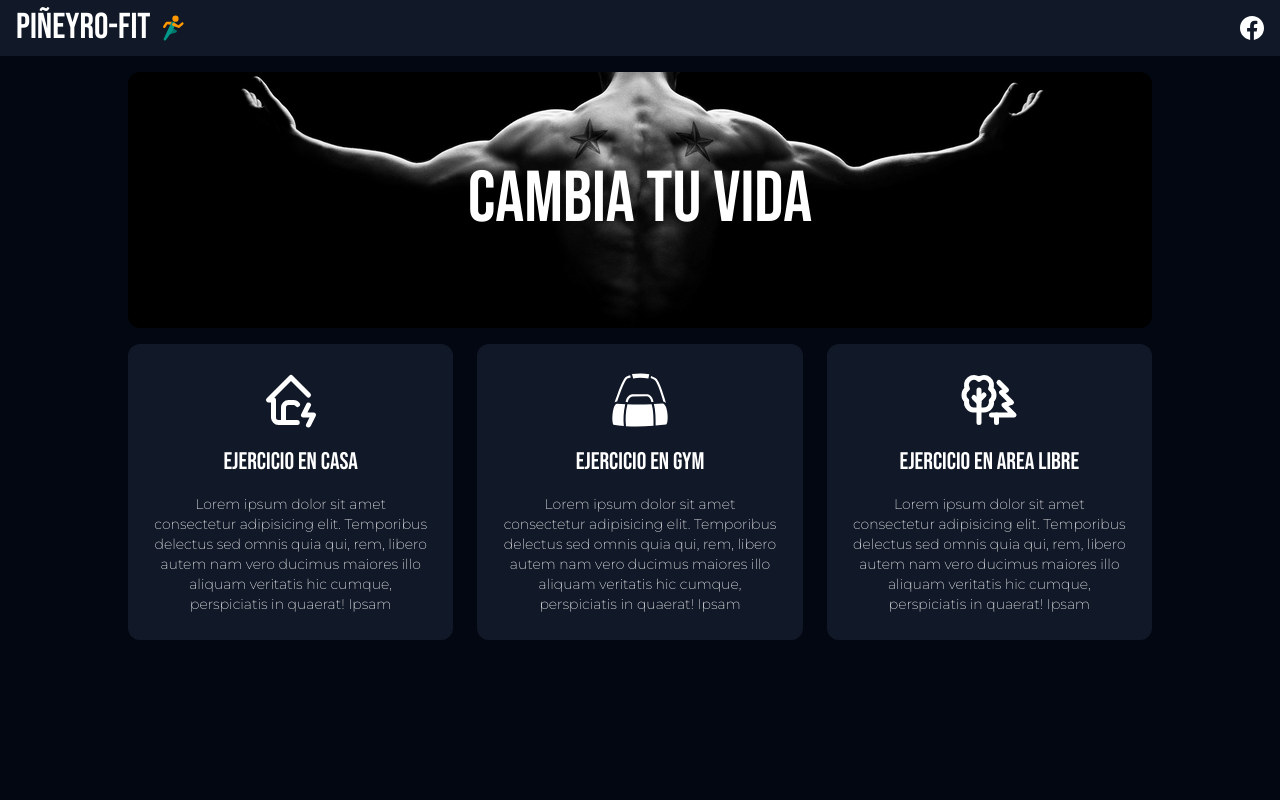
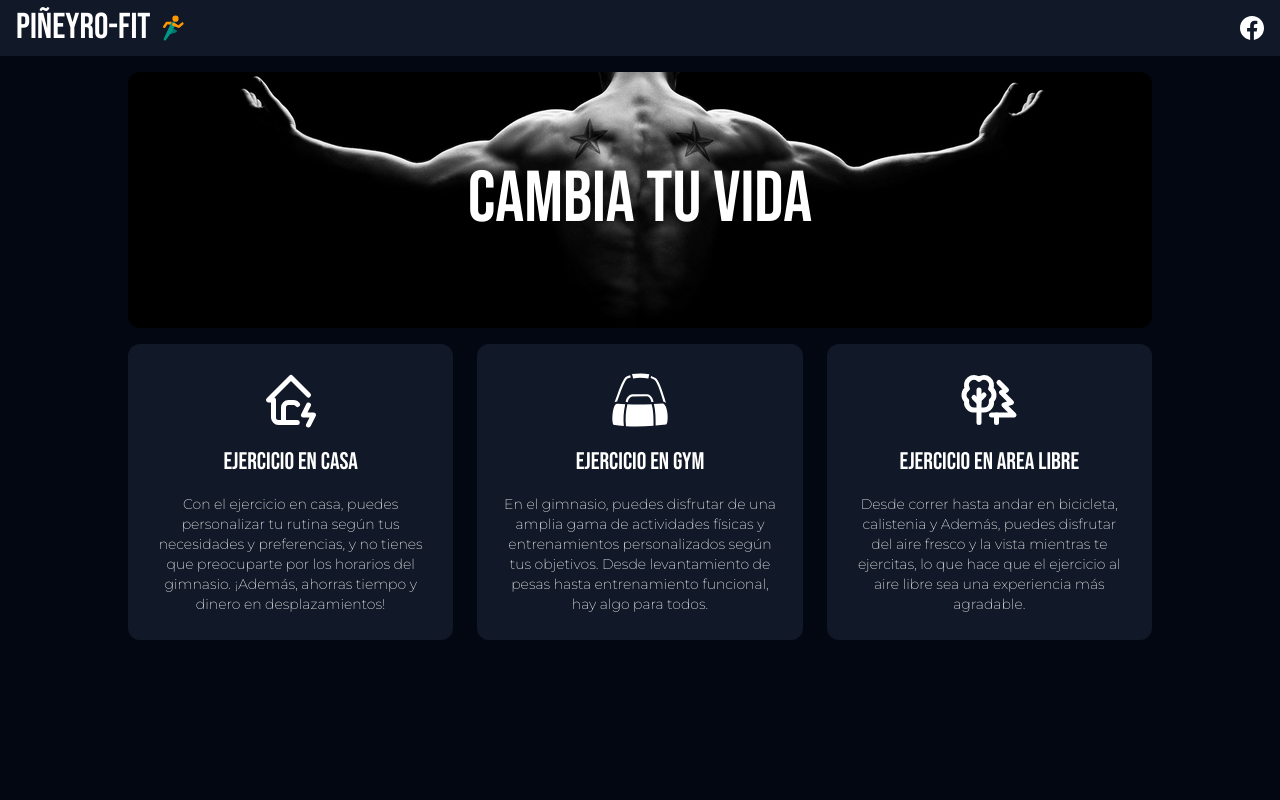
Before and after one commit to JasubiPL/Entrenate-Web, a Next.js app: page / in a window 1280 px wide. Shown: the top 800 px of the page. Built offline with nearby package versions, Linux system fonts and the light colour scheme.

Commit message:
added descriptions to excercises sections

```diff
--- a/pages/index.jsx
+++ b/pages/index.jsx
@@ -17,27 +17,27 @@ export default function Home() {
         <section className='w-full max-w-5xl flex flex-wrap gap-6  justify-center items-start lg:items-center
         lg:flex-nowrap'>
           <Link href='/ejercicioencasa' className='group bg-gray-900 rounded-xl w-full max-w-sm p-6 flex flex-col items-center
+          gap-4 text-center border-2 border-gray-900 hover:border-green-500
+          hover:shadow-lg hover:shadow-green-200 transition-all active:scale-95
+          dev-list-mobile-animation-up'>
+            <TbHomeBolt className='text-6xl group-hover:text-green-500'/>
+            <h2 className='text-2xl'>Ejercicio en Casa</h2>
+            <p className="text-sm font-light">
+              Con el ejercicio en casa, puedes personalizar tu rutina según tus
+              necesidades y preferencias, y no tienes que preocuparte por los horarios
+              del gimnasio. ¡Además, ahorras tiempo y dinero en desplazamientos!
+            </p>
+          </Link>
+          <Link href='/ejercicioengym' className='group bg-gray-900 rounded-xl w-full max-w-sm p-6 flex flex-col items-center
           gap-4 text-center border-2 border-gray-900 hover:border-red-500
           hover:shadow-lg hover:shadow-red-200 transition-all active:scale-95
           dev-list-mobile-animation-up'>
-            <TbHomeBolt className='text-6xl group-hover:text-red-500'/>
-            <h2 className='text-2xl'>Ejercicio en Casa</h2>
-            <p className="text-sm font-light">
-              Lorem ipsum dolor sit amet consectetur adipisicing elit.
-              Temporibus delectus sed omnis quia qui, rem, libero autem nam vero ducimus
-              maiores illo aliquam veritatis hic cumque, perspiciatis in quaerat! Ipsam
-            </p>
-          </Link>
-          <Link href='/ejercicioengym' className='group bg-gray-900 rounded-xl w-full max-w-sm p-6 flex flex-col items-center
-          gap-4 text-center border-2 border-gray-900 hover:border-green-500
-          hover:shadow-lg hover:shadow-green-200 transition-all active:scale-95
-          dev-list-mobile-animation-up'>
-            <GiGymBag className='text-6xl group-hover:text-green-500'/>
+            <GiGymBag className='text-6xl group-hover:text-red-500'/>
             <h2 className='text-2xl'>Ejercicio en GYM</h2>
             <p className="text-sm font-light">
-              Lorem ipsum dolor sit amet consectetur adipisicing elit.
-              Temporibus delectus sed omnis quia qui, rem, libero autem nam vero ducimus
-              maiores illo aliquam veritatis hic cumque, perspiciatis in quaerat! Ipsam
+              En el gimnasio, puedes disfrutar de una amplia gama de actividades físicas y
+              entrenamientos personalizados según tus objetivos. Desde levantamiento de
+              pesas hasta entrenamiento funcional, hay algo para todos.
             </p>
           </Link>
           <Link href='/ejercicioenarealibre' className='group bg-gray-900 rounded-xl w-full max-w-sm p-6 flex flex-col items-center
@@ -47,9 +47,7 @@ export default function Home() {
             <TbTrees className='text-6xl group-hover:text-blue-500' />
             <h2 className='text-2xl'>Ejercicio en Area Libre</h2>
             <p className="text-sm font-light">
-              Lorem ipsum dolor sit amet consectetur adipisicing elit.
-              Temporibus delectus sed omnis quia qui, rem, libero autem nam vero ducimus
-              maiores illo aliquam veritatis hic cumque, perspiciatis in quaerat! Ipsam
+              Desde correr hasta andar en bicicleta, calistenia y Además, puedes disfrutar del aire fresco y la vista mientras te ejercitas, lo que hace que el ejercicio al aire libre sea una experiencia más agradable.
             </p>
           </Link>
         </section>
```
